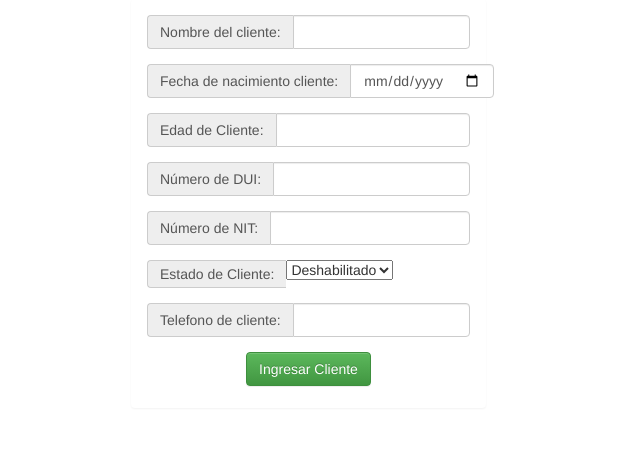
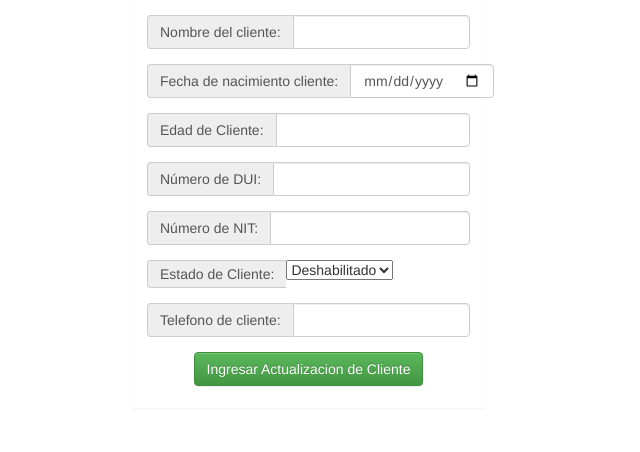
Before and after one commit to AlejandroFuentesHernandez/proyectovideojuegosvacio, a CodeIgniter app: page /proyectovideojuegosvacio/Clientes/comoYoQuiero?id=1 in a window 1280 px wide. Shown: the part 141-593 px from the top of the page, without its empty margins (339-979 px from the left). Run offline with CodeIgniter, Linux system fonts and the light colour scheme; tables that the repository leaves empty or names only in its code hold one stand-in row (values such as "Sample post"); data that the repository does not hold is empty.

Commit message:
actualizacion
actualizacion

```diff
--- a/application/views/editar_clientes.php
+++ b/application/views/editar_clientes.php
@@ -80,7 +80,6 @@
                                   <option value="Habilitado" class="form-control" >Habilitado</option>
                                   <option value="Deshabilitado" class="form-control" selected="true">Deshabilitado</option>
 
-
                                 <?php }?>
 
                               </select>
@@ -93,7 +92,7 @@
                            </div>
                            <div class="col-md-12 text-center">
                             <!-- Boton-->
-                              <button type="submit" class="btn btn-success">Ingresar Cliente</button>
+                              <button type="submit" class="btn btn-success">Ingresar Actualizacion de Cliente</button>
                           </div><br><br>
 
                         </form>
```
